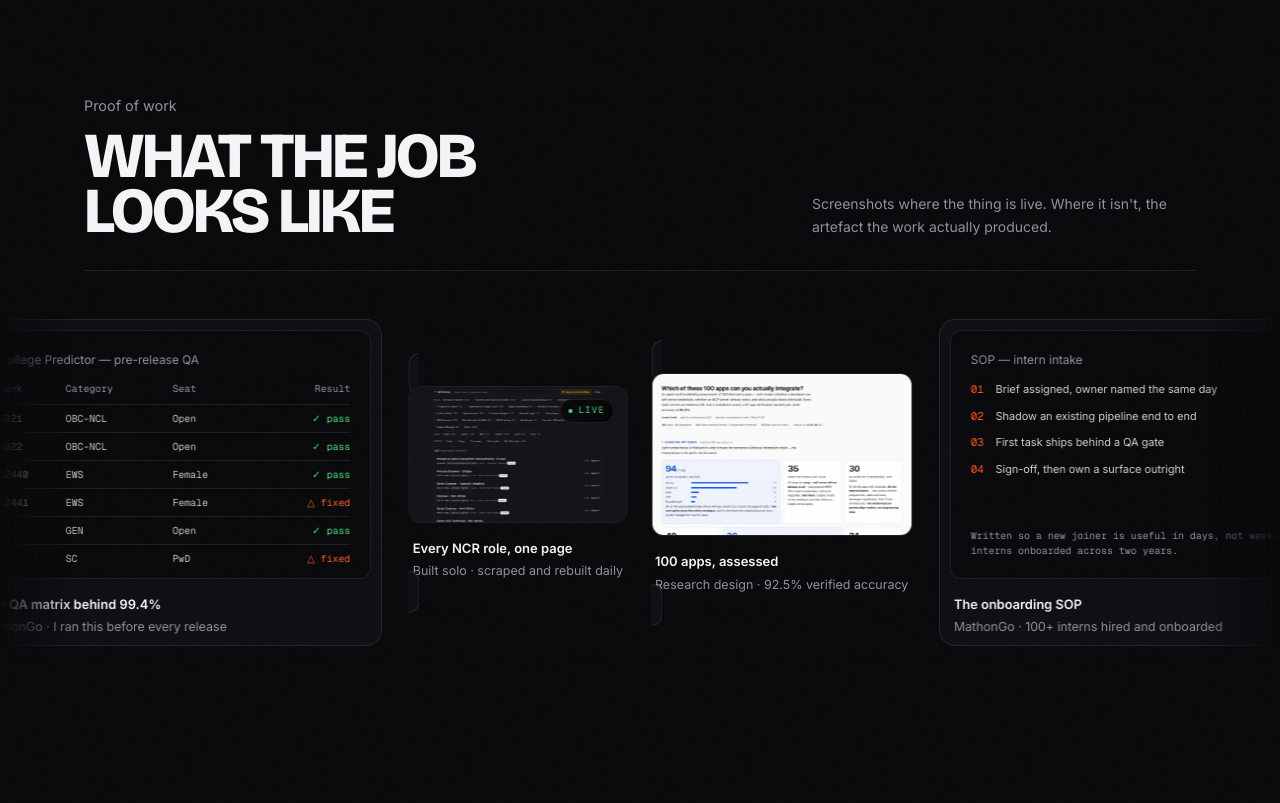
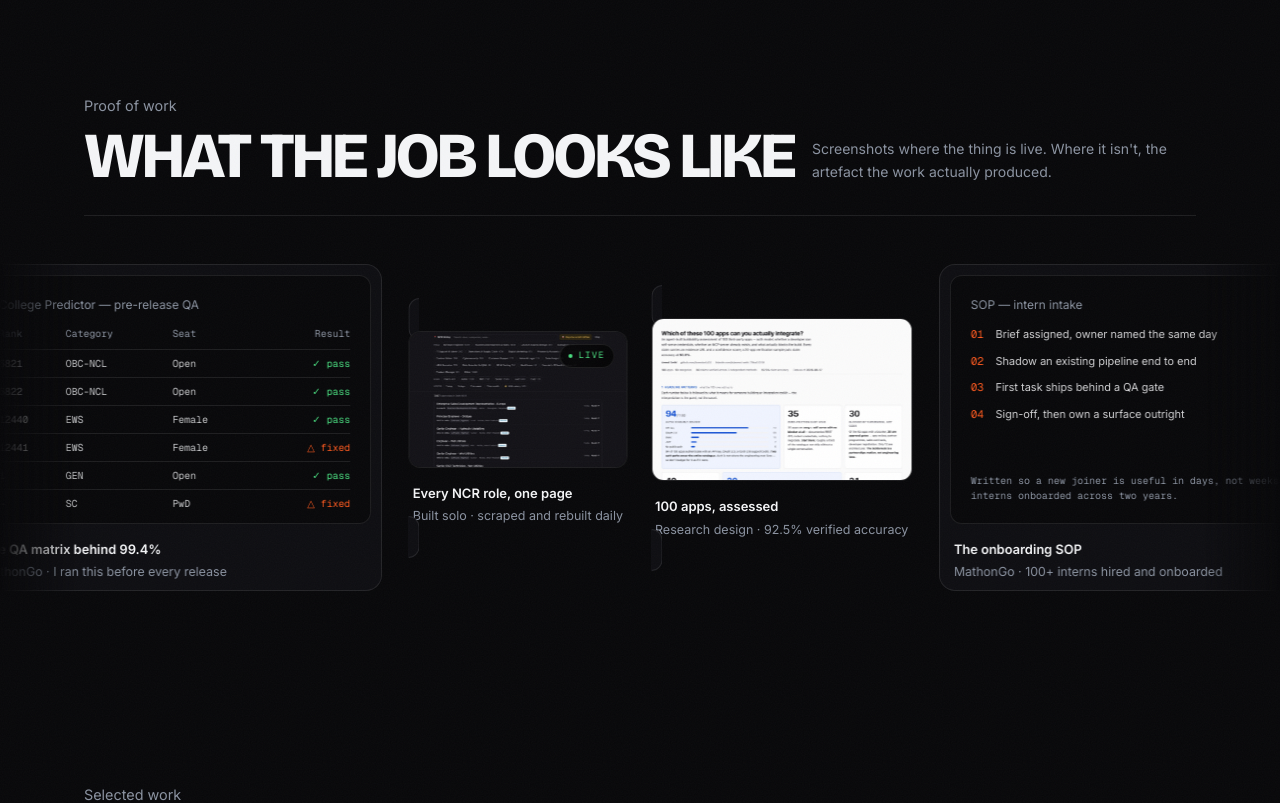
Before and after one commit to Anmolas1402/anmol-portfolio, a Next.js app: page / in a window 1280 px wide. Shown: the part 2080-2883 px from the top of the page. Built offline with nearby package versions, Linux system fonts and the light colour scheme; no server answers.

Commit message:
Let section headings run their natural width again
The 15ch constraint forced two lines on titles that fit comfortably on one.
Reverted at Anmol's call. The shortened testimonials title stays, and now
sits on a single line.

Co-Authored-By: Claude Opus 5 <noreply@anthropic.com>

```diff
--- a/src/components/SectionHeading.tsx
+++ b/src/components/SectionHeading.tsx
@@ -14,9 +14,7 @@ export function SectionHeading({
       <div className="flex flex-col gap-4 border-b border-line pb-8 sm:flex-row sm:items-end sm:justify-between">
         <div>
           <p className="eyebrow">{eyebrow}</p>
-          {/* Constrained and balanced: unbounded, a long title runs the full
-              column and orphans its last word on a second line. */}
-          <h2 className="display mt-3 max-w-[15ch] text-[clamp(2.2rem,6vw,4rem)] text-balance text-paper">
+          <h2 className="display mt-3 text-[clamp(2.2rem,6vw,4rem)] text-paper">
             {title}
           </h2>
         </div>
```
